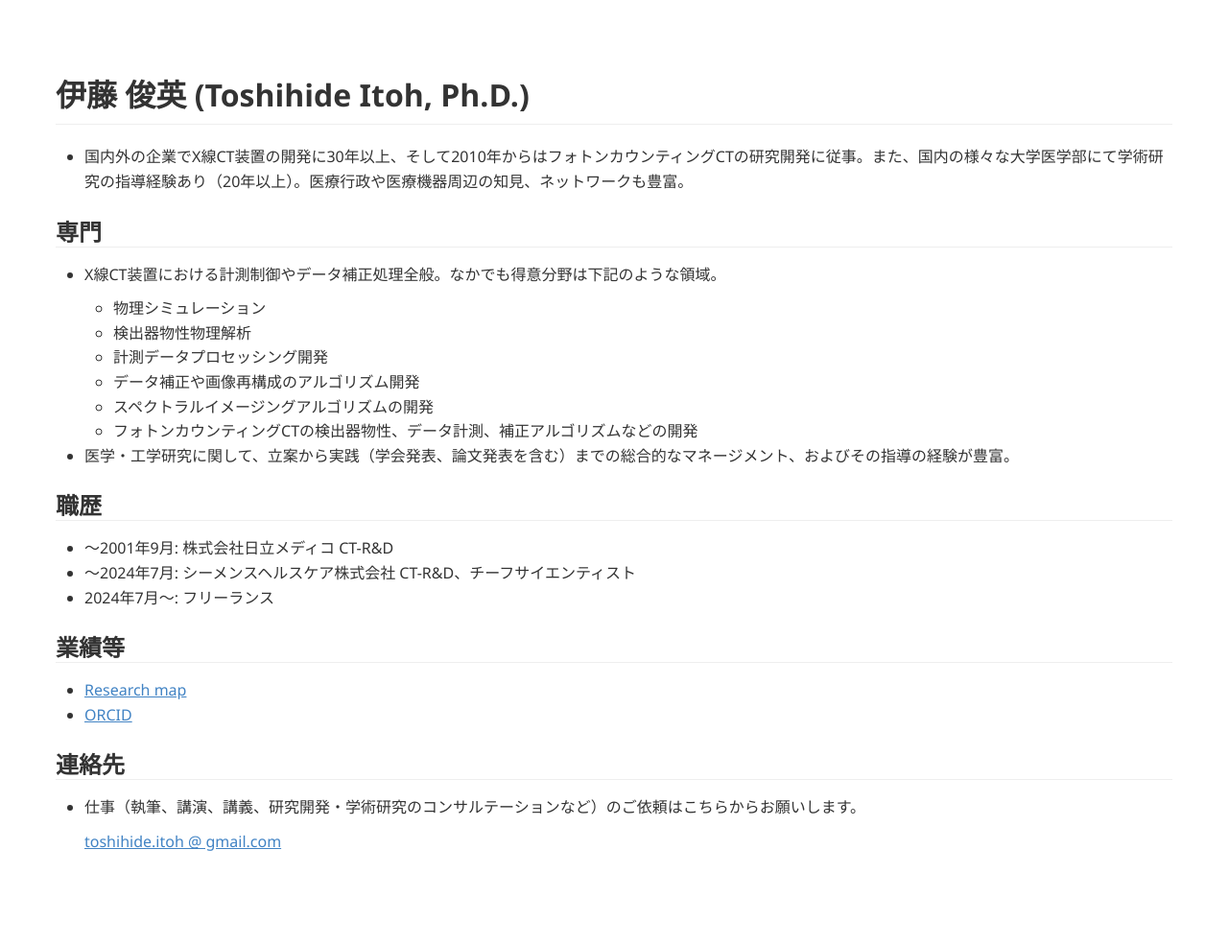
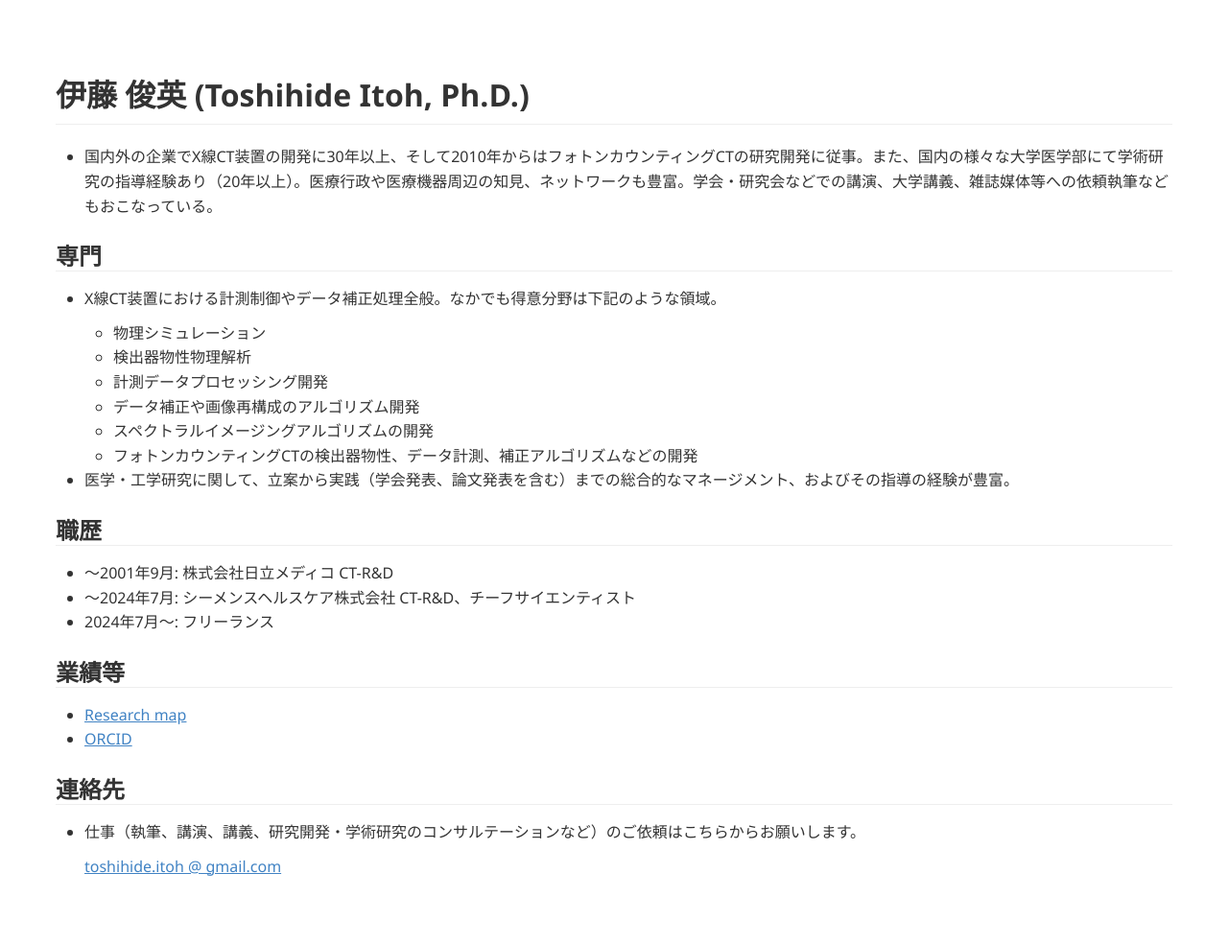
Before and after one commit to tnitoh/tnitoh.github.io, a Jekyll site: the page built from index.md, in a window 1280 px wide. Shown: the whole page at 96% size. Built offline with Jekyll 4.4.1, drawn with Linux system fonts in a browser that asks for light colours; Markdown is read by kramdown in place of the engine named in the settings; before the commit the page ends 959 px from its top, so only the background shows below that.

Commit message:
Update index.md

```diff
--- a/index.md
+++ b/index.md
@@ -5,7 +5,7 @@ title: Toshihide Itoh's web page
 
 # 伊藤 俊英 (Toshihide Itoh, Ph.D.)
 
-- 国内外の企業でX線CT装置の開発に30年以上、そして2010年からはフォトンカウンティングCTの研究開発に従事。また、国内の様々な大学医学部にて学術研究の指導経験あり（20年以上）。医療行政や医療機器周辺の知見、ネットワークも豊富。
+- 国内外の企業でX線CT装置の開発に30年以上、そして2010年からはフォトンカウンティングCTの研究開発に従事。また、国内の様々な大学医学部にて学術研究の指導経験あり（20年以上）。医療行政や医療機器周辺の知見、ネットワークも豊富。学会・研究会などでの講演、大学講義、雑誌媒体等への依頼執筆などもおこなっている。
 
 ## 専門
 - X線CT装置における計測制御やデータ補正処理全般。なかでも得意分野は下記のような領域。
```
